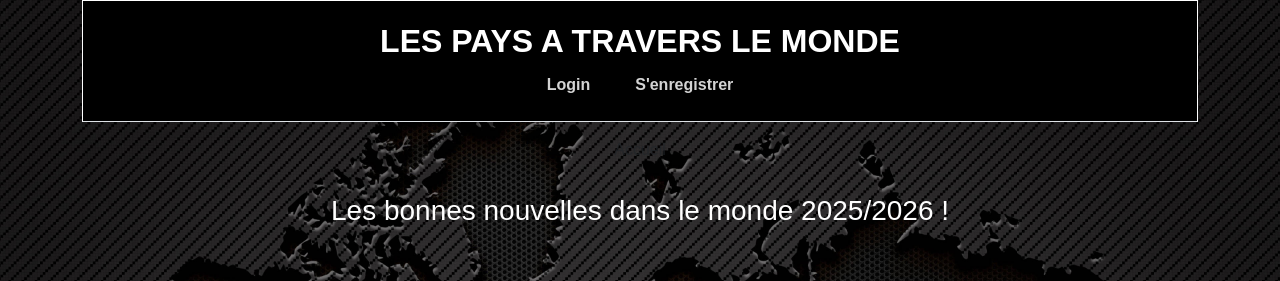
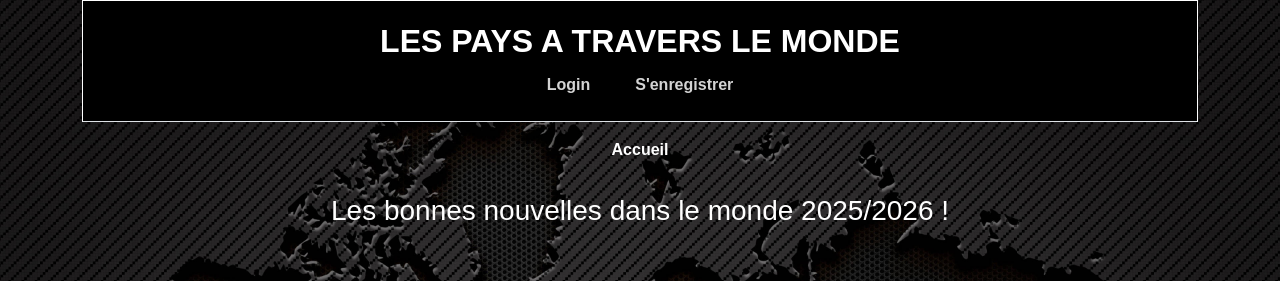
Before and after one commit to Mariamomri/Projet-Ville-PDO-php-G-01, a PHP site: page /index.php in a window 1280 px wide. Shown: the top 281 px of the page. Run offline with PHP 8.4, Linux system fonts and the light colour scheme.

Commit message:
Correction lien acceuil dans le header

```diff
--- a/header.php
+++ b/header.php
@@ -60,6 +60,7 @@ require_once "./functions/autentifications.php";
     .navbar-nav .nav-link:hover {
       color: #22566dff;
     }
+
     .navbar-nav {
       display: flex;
       flex-direction: row;
@@ -68,9 +69,6 @@ require_once "./functions/autentifications.php";
       padding-left: 0;
       list-style: none;
     }
-
-
-
   </style>
   <div class="container">
     <header class="blog-header py-3 border-bottom text-center">
@@ -96,7 +94,8 @@ require_once "./functions/autentifications.php";
     </header>
 
     <nav class="nav d-flex justify-content-center py-2 mb-3">
-      <a class="nav-link text-muted <?php if ($nav === 'accueil') echo 'active font-weight-bold text-dark'; ?>"
+      <a class="nav-link <?php if ($nav === 'accueil') echo 'active'; ?>"
+        style="color: white; font-weight: bold;"
         href="/PHP/Projet-Ville-PDO-php-G-01/index.php">Accueil</a>
 
       <!-- Profil -->
```
Lines whose indentation alone changed are shown as unchanged.
